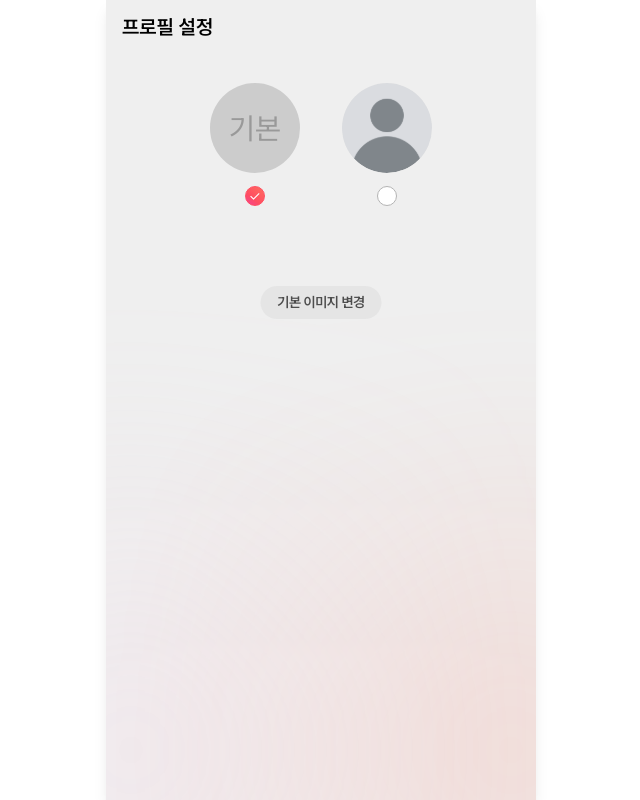
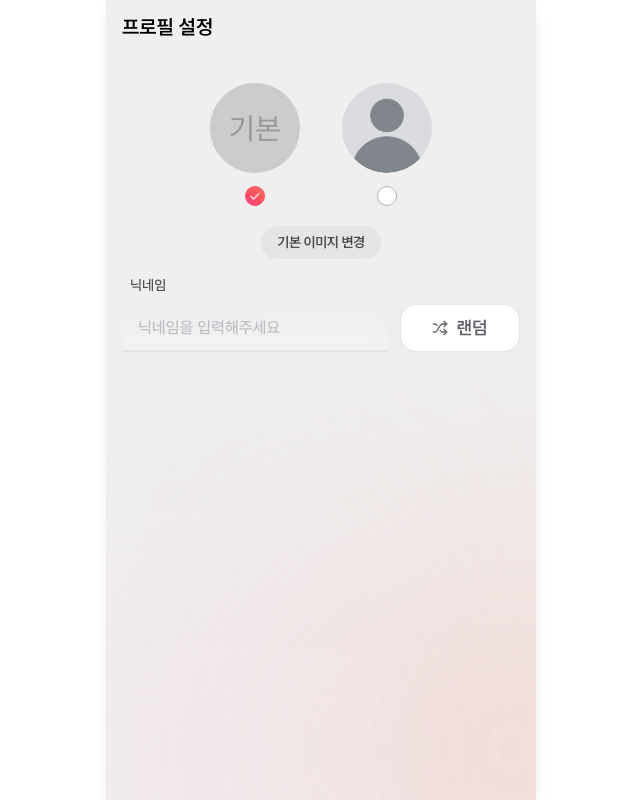
Before and after one commit to COMAtching/COMAtching5_FE, a Next.js app: page /profile-image in a window 1280 px wide. Shown: the whole page, without its empty margins (319-959 px from the left). Built offline with nearby package versions, Linux system fonts and the light colour scheme.

Commit message:
feat: 프로필 이미지 디자인

```diff
--- /dev/null
+++ b/app/profile-image/_components/NicknameSection.tsx
@@ -0,0 +1,51 @@
+"use client";
+import React from "react";
+import FormInput from "@/components/ui/FormInput";
+import { Shuffle } from "lucide-react";
+
+interface NicknameSectionProps {
+  nickname: string;
+  onNicknameChange: (value: string) => void;
+}
+
+const NicknameSection = ({
+  nickname,
+  onNicknameChange,
+}: NicknameSectionProps) => {
+  return (
+    <div className="mt-4 flex flex-col gap-2">
+      <label htmlFor="nickname" className="typo-14-500 px-2 text-[#4D4D4D]">
+        닉네임
+      </label>
+      <div className="flex items-center gap-3">
+        <div className="flex-1">
+          <FormInput
+            id="nickname"
+            name="nickname"
+            type="text"
+            placeholder="닉네임을 입력해주세요"
+            value={nickname}
+            onChange={(e) => onNicknameChange(e.target.value)}
+            className="h-[48px] rounded-none border-b-2 border-[#E5E5E5] px-4 py-[3px] text-[16px] leading-[19px] font-medium text-[#0E1013] placeholder:text-[#BDC1C6]"
+            style={{
+              background:
+                "linear-gradient(180deg, rgba(255, 255, 255, 0) 0%, rgba(255, 255, 255, 0.24) 100%)",
+            }}
+          />
+        </div>
+        <button
+          type="button"
+          /* Placeholder onClick, or remove if not needed */
+          className="flex h-[48px] w-[120px] items-center justify-center gap-[8px] rounded-[16px] border border-[#0E1013]/10 bg-white"
+        >
+          <Shuffle size={16} color="#5F6368" />
+          <span className="text-[18px] leading-none font-semibold text-[#5F6368]">
+            랜덤
+          </span>
+        </button>
+      </div>
+    </div>
+  );
+};
+
+export default NicknameSection;
--- /dev/null
+++ b/app/profile-image/_components/ProfileImageSelection.tsx
@@ -0,0 +1,111 @@
+"use client";
+import React from "react";
+import Image from "next/image";
+
+type SelectCheckButtonProps = {
+  label: string;
+  isSelected: boolean;
+  onClick: () => void;
+  gradient: string;
+};
+
+const SelectCheckButton = ({
+  label,
+  isSelected,
+  onClick,
+  gradient,
+}: SelectCheckButtonProps) => {
+  return (
+    <button
+      type="button"
+      aria-label={label}
+      aria-pressed={isSelected}
+      onClick={onClick}
+      className={`mt-2 flex h-[20px] w-[20px] items-center justify-center rounded-full border text-[14px] leading-none ${
+        isSelected
+          ? "border-[#FF4D61] text-white"
+          : "border-gray-300 bg-white text-transparent"
+      }`}
+      style={isSelected ? { background: gradient } : undefined}
+    >
+      ✓
+    </button>
+  );
+};
+
+interface ProfileImageSelectionProps {
+  selected: "default" | "custom";
+  onSelect: (type: "default" | "custom") => void;
+}
+
+const ProfileImageSelection = ({
+  selected,
+  onSelect,
+}: ProfileImageSelectionProps) => {
+  const checkGradient =
+    "linear-gradient(220.53deg, #FF775E -18.87%, #FF4D61 62.05%, #E83ABC 125.76%)";
+
+  const actionLabel =
+    selected === "default" ? "기본 이미지 변경" : "프로필 사진 변경";
+
+  return (
+    <>
+      <div className="mb-5 flex flex-row justify-center gap-8">
+        {/* 기본 이미지 원 */}
+        <div className="flex flex-col items-center">
+          <button
+            type="button"
+            className="flex h-[100px] w-[100px] items-center justify-center rounded-full"
+            onClick={() => onSelect("default")}
+          >
+            {/* 기본 이미지 (임시) */}
+            <span className="block flex h-[90px] w-[90px] items-center justify-center rounded-full bg-gray-200 text-3xl text-gray-400">
+              기본
+            </span>
+          </button>
+          <SelectCheckButton
+            label="기본 이미지 선택"
+            isSelected={selected === "default"}
+            onClick={() => onSelect("default")}
+            gradient={checkGradient}
+          />
+        </div>
+        {/* 프로필 이미지 업로드 원 */}
+        <div className="flex flex-col items-center">
+          <button
+            type="button"
+            className="flex h-[100px] w-[100px] items-center justify-center rounded-full"
+            onClick={() => onSelect("custom")}
+          >
+            {/* 업로드 이미지 (임시) */}
+            <span className="relative block h-[90px] w-[90px] overflow-hidden rounded-full bg-gray-100">
+              <Image
+                src="/profile/default-profile.svg"
+                alt="기본 프로필 이미지"
+                fill
+                className="object-cover"
+              />
+            </span>
+          </button>
+          <SelectCheckButton
+            label="프로필 사진 선택"
+            isSelected={selected === "custom"}
+            onClick={() => onSelect("custom")}
+            gradient={checkGradient}
+          />
+        </div>
+      </div>
+
+      <div className="flex justify-center">
+        <button
+          type="button"
+          className="flex h-[33px] items-center justify-center gap-[10px] rounded-[99px] bg-[#E5E5E5] px-4 py-2 text-[14px] leading-[17px] font-semibold tracking-[-0.03em] text-[#4D4D4D]"
+        >
+          {actionLabel}
+        </button>
+      </div>
+    </>
+  );
+};
+
+export default ProfileImageSelection;
--- a/app/profile-image/_components/ScreenProfileImage.tsx
+++ b/app/profile-image/_components/ScreenProfileImage.tsx
@@ -1,102 +1,19 @@
 "use client";
 import React, { useState } from "react";
-import Image from "next/image";
-
-type SelectCheckButtonProps = {
-  label: string;
-  isSelected: boolean;
-  onClick: () => void;
-  gradient: string;
-};
-
-const SelectCheckButton = ({
-  label,
-  isSelected,
-  onClick,
-  gradient,
-}: SelectCheckButtonProps) => {
-  return (
-    <button
-      type="button"
-      aria-label={label}
-      aria-pressed={isSelected}
-      onClick={onClick}
-      className={`mt-2 flex h-[20px] w-[20px] items-center justify-center rounded-full border text-[14px] leading-none ${
-        isSelected
-          ? "border-[#FF4D61] text-white"
-          : "border-gray-300 bg-white text-transparent"
-      }`}
-      style={isSelected ? { background: gradient } : undefined}
-    >
-      ✓
-    </button>
-  );
-};
+import ProfileImageSelection from "./ProfileImageSelection";
+import NicknameSection from "./NicknameSection";
 
 const ScreenProfileImage = () => {
   const [selected, setSelected] = useState<"default" | "custom">("default");
-  const actionLabel =
-    selected === "default" ? "기본 이미지 변경" : "프로필 사진 변경";
-  const checkGradient =
-    "linear-gradient(220.53deg, #FF775E -18.87%, #FF4D61 62.05%, #E83ABC 125.76%)";
+  const [nickname, setNickname] = useState("");
 
   return (
     <main className="relative flex min-h-svh flex-col overflow-x-hidden px-4 pb-[120px]">
       <h1 className="typo-20-600 mt-3 mb-9 text-black">프로필 설정</h1>
-      <div className="mb-10 flex flex-row justify-center gap-8">
-        {/* 기본 이미지 원 */}
-        <div className="flex flex-col items-center">
-          <button
-            type="button"
-            className="flex h-[100px] w-[100px] items-center justify-center rounded-full"
-            onClick={() => setSelected("default")}
-          >
-            {/* 기본 이미지 (임시) */}
-            <span className="block flex h-[90px] w-[90px] items-center justify-center rounded-full bg-gray-200 text-3xl text-gray-400">
-              기본
-            </span>
-          </button>
-          <SelectCheckButton
-            label="기본 이미지 선택"
-            isSelected={selected === "default"}
-            onClick={() => setSelected("default")}
-            gradient={checkGradient}
-          />
-        </div>
-        {/* 프로필 이미지 업로드 원 */}
-        <div className="flex flex-col items-center">
-          <button
-            type="button"
-            className="flex h-[100px] w-[100px] items-center justify-center rounded-full"
-            onClick={() => setSelected("custom")}
-          >
-            {/* 업로드 이미지 (임시) */}
-            <span className="relative block h-[90px] w-[90px] overflow-hidden rounded-full bg-gray-100">
-              <Image
-                src="/profile/default-profile.svg"
-                alt="기본 프로필 이미지"
-                fill
-                className="object-cover"
-              />
-            </span>
-          </button>
-          <SelectCheckButton
-            label="프로필 사진 선택"
-            isSelected={selected === "custom"}
-            onClick={() => setSelected("custom")}
-            gradient={checkGradient}
-          />
-        </div>
-      </div>
 
-      <div className="absolute top-[286px] left-1/2 -translate-x-1/2">
-        <button
-          type="button"
-          className="flex h-[33px] w-[121px] items-center justify-center gap-[10px] rounded-[99px] bg-[#E5E5E5] px-4 py-2 text-[14px] leading-[17px] font-semibold tracking-[-0.03em] text-[#4D4D4D]"
-        >
-          {actionLabel}
-        </button>
-      </div>
+      <ProfileImageSelection selected={selected} onSelect={setSelected} />
+
+      <NicknameSection nickname={nickname} onNicknameChange={setNickname} />
     </main>
   );
 };
```
